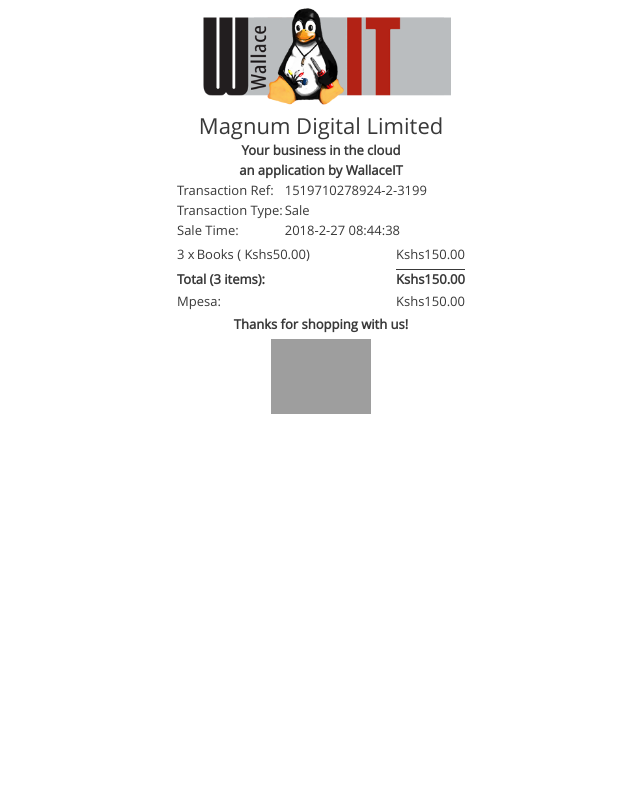
After one commit to KHALEDNOAMAN/pharmacy-pos, a PHP site: page /XeroOAuth-PHP/print.html in a window 1280 px wide. The commit adds this page. Shown: the whole page, without its empty margins (319-959 px from the left). Run offline with PHP 8.4, Linux system fonts and the light colour scheme; style sheets or scripts are compiled from the project's sources.

Commit message:
:sparkles: Print receipts to print.html file then display the page via an electron window. Electron doesn't yet support print preview.

```diff
--- a/package.json
+++ b/package.json
@@ -19,6 +19,7 @@
   "license": "BSD-2-Clause",
   "dependencies": {
     "body-parser": "^1.18.2",
+    "browser-window": "^0.4.0",
     "electron-wix-msi": "^1.3.0",
     "express": "^4.16.2",
     "express-request-proxy": "^2.0.0",
--- /dev/null
+++ b/print.html
@@ -0,0 +1,91 @@
+<html xmlns="http://www.w3.org/1999/xhtml">
+<head>
+    <meta http-equiv="Content-Type" content="text/html;charset=UTF-8"/>
+    <style type="text/css">
+        table {
+            width: 100%;
+            margin-bottom: 4px;
+            text-align: left;
+        }
+        table:first-child {
+            margin-top: 8px;
+        }
+    </style>
+    <style type="text/css">
+        @import url(/assets/css/bootstrap.min.css);
+        @import url(/assets/css/font-awesome.min.css);
+        @import url(/assets/css/ace-fonts.css);
+        @import url(/assets/css/ace.min.css);
+
+        body {
+            background-color: #FFFFFF;
+            font-size: default !important;
+        }
+        p, tr, strong, b {
+            font-size: 13px;
+        }
+        body div {
+            font-size: inherit !important;
+        }
+        tr td:first-child{
+            width:1%;
+            white-space:nowrap;
+            vertical-align: top;
+        }
+        #container {
+            width:300px;
+            margin: 5px auto;
+            padding-left: 5px;
+            padding-right: 5px;
+            text-align: center;
+        }
+    </style>
+</head>
+<body>
+    <div id="container">
+
+        <img style="width: 260px;" src="http:&#x2F;&#x2F;localhost:9000\&#x2F;assets\&#x2F;images\&#x2F;receipt-logo.png"/><br/>
+
+    <h3 style="text-align: center; margin: 4px;">Magnum Digital Limited</h3>
+    <strong style="text-align: center">Your business in the cloud</strong>
+        <br/><strong style="text-align: center">an application by WallaceIT</strong>
+
+    <table>
+        <tr>
+            <td>Transaction Ref:</td>
+            <td>1519710278924-2-3199</td>
+        </tr>
+        <tr>
+            <td>Transaction Type:</td>
+            <td>Sale</td>
+        </tr>
+        <tr>
+            <td>Sale Time: </td>
+            <td>2018-2-27 08:44:38</td>
+        </tr>
+    </table>
+
+    <table>
+            <tr><td>3 x </td><td>Books ( Kshs50.00)</td><td style="text-align: right; vertical-align: top;"> Kshs150.00</td></tr>
+
+        <tr style="height: 5px;"><td></td><td></td><td></td></tr>
+
+
+
+
+        <tr><td colspan="2"><b>Total (3 items): </b></td><td style="text-align: right;"><b style="text-decoration: overline;"> Kshs150.00</b></td></tr>
+        <tr style="height: 2px;"><td></td><td></td><td></td></tr>
+
+            <tr><td colspan="2">Mpesa:</td><td style="text-align: right;"> Kshs150.00</td></tr>
+    </table>
+
+
+
+
+        <strong style="text-align: center;">Thanks for shopping with us!</strong><br/>
+
+        <img style="text-align: center; height: 75px; margin-top: 4px;" src="http:&#x2F;&#x2F;localhost:9000&#x2F;docs&#x2F;qrcode.png"/>
+
+    </div>
+</body>
+</html>
--- a/router.php
+++ b/router.php
@@ -1,7 +1,7 @@
 <?php
 if (preg_match('/\/api\/.*/', $_SERVER["REQUEST_URI"])){
     include __DIR__ . '/api'. DIRECTORY_SEPARATOR . 'wpos.php';
-} else if (preg_match('/\.(?:png|jpg|jpeg|gif|css|js|ico|woff|tff)/', $_SERVER["REQUEST_URI"])) {
+} else if (preg_match('/\.(?:png|jpg|jpeg|gif|css|js|ico|woff|tff|html)/', $_SERVER["REQUEST_URI"])) {
     return false;
 } else if ($_SERVER["REQUEST_URI"] == '/admin/') {
     include __DIR__ . '/admin'. DIRECTORY_SEPARATOR . 'index.html';
```
Also changed, not shown: assets/js/wpos/print.js (+15 -6 lines), poss.sqlite, 1 other file.
